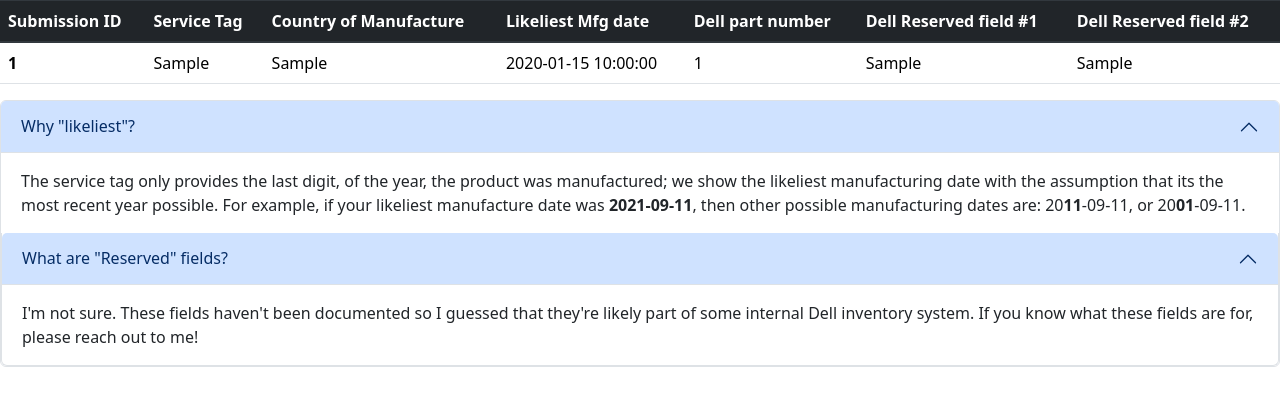
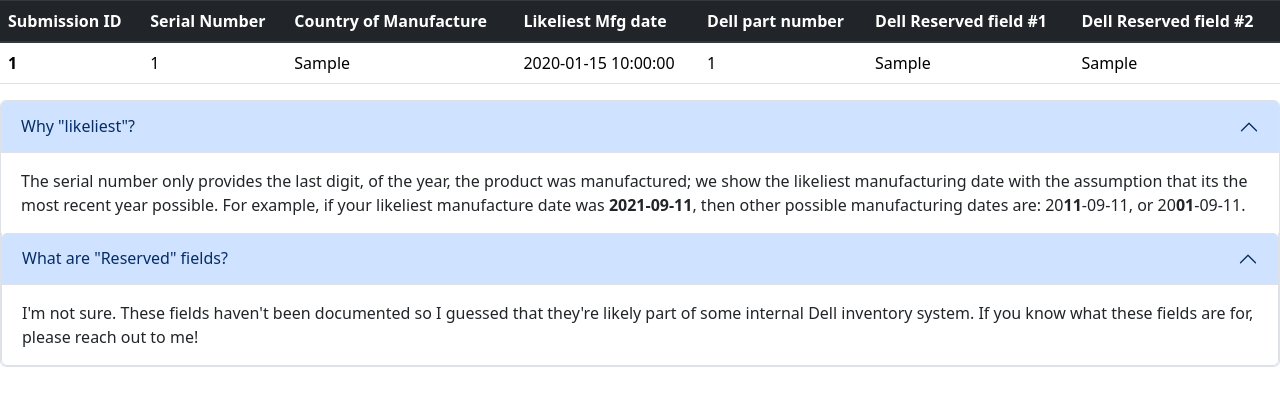
Before and after one commit to raleighlittles/Dell_Serial_Number_Parser, a Flask app: template templates/submission_successful.html in a window 1280 px wide. Shown: the top 406 px of the page. Run offline with Flask 3, Linux system fonts and the light colour scheme; the template is opened without the code that fills it: most values are stand-ins (such as "Sample title", 1, 10 or a date in 2020); parts of the project's set-up code (start-up, migrations or seed data) failed here and were passed over; some libraries are stand-ins or nearby versions.

Commit message:
the great rename, service tag to serial number

```diff
--- a/main.py
+++ b/main.py
@@ -10,7 +10,7 @@
 
 # locals
 import project_forms
-import dell_service_tag_parser
+import dell_serial_number_parser
 import initialize_csv
 
 def generate_secret_key(length):
@@ -24,14 +24,14 @@
 # needed for CSRF
 flask_app.config['SECRET_KEY'] = generate_secret_key(12)
 
-database_name = datetime.datetime.now().strftime("%Y%m%d") + "__service_tags"
+database_name = datetime.datetime.now().strftime("%Y%m%d") + "__serial_numbers"
 # Must be done before database can be instantiated
 flask_app.config[
     'SQLALCHEMY_DATABASE_URI'] = f"sqlite:////tmp/{database_name}.db"
 database = flask_sqlalchemy.SQLAlchemy(flask_app)
 
 class ServiceTag(database.Model):
-    service_tag_id = database.Column(database.String, primary_key=True)
+    serial_number_id = database.Column(database.String, primary_key=True)
     mfg_country = database.Column(database.String,
                                   unique=False,
                                   nullable=False)
@@ -50,7 +50,7 @@
     datetime_parsed = database.Column(database.DateTime,
                                       unique=False,
                                       nullable=False)
-    service_tag_original = database.Column(database.String,
+    serial_number_original = database.Column(database.String,
                                            unique=True,
                                            nullable=False)
     epoch_timestamp_parsed = database.Column(database.BigInteger,
@@ -60,7 +60,7 @@
 
 def initialize_db(database):
 
-    with open("service_tags.csv", "r") as csv_file:
+    with open("serial_numbers.csv", "r") as csv_file:
 
         csv_reader = csv.DictReader(csv_file)
 
@@ -69,8 +69,8 @@
                 continue  # skip column headers
 
             else:
-                service_tag = ServiceTag(
-                    service_tag_id=row_contents["id"],
+                serial_number = ServiceTag(
+                    serial_number_id=row_contents["id"],
                     mfg_country=row_contents["Country_of_manufacture"],
                     likely_mfg_date=datetime.datetime.strptime(
                         row_contents["Likeliest_manufacture_date"],
@@ -78,23 +78,23 @@
                     dell_part_number=row_contents["Dell_part_number"],
                     dell_reserved_1_field=row_contents["Dell_Reserved_1"],
                     dell_reserved_2_field=row_contents["Dell_Reserved_2"],
-                    service_tag_original=row_contents["original"],
+                    serial_number_original=row_contents["original"],
                     datetime_parsed=datetime.datetime.strptime(
                         row_contents["Date_parsed"], "%Y-%m-%d"),
                     epoch_timestamp_parsed=row_contents["timestamp"])
 
-                print(f"Adding service tag with ID {row_contents['id']}")
+                print(f"Adding serial number with ID {row_contents['id']}")
 
-                database.session.add(service_tag)
+                database.session.add(serial_number)
 
                 database.session.flush()
         database.session.commit()
 
 
 @flask_app.route("/upload", methods=["GET", "POST"])
-def add_new_service_tag():
+def add_new_serial_number():
 
-    flask_app.logger.info("add_new_service_tag() called")
+    flask_app.logger.info("add_new_serial_number() called")
 
     form = project_forms.SubmitServiceTagForm()
 
@@ -107,53 +107,53 @@
             return flask.render_template("submit.html", form=form)
 
         else:  # form passes validation
-            flask_app.logger.info("Service tag submitted %s",
-                                  form.service_tag.data)
-            raw_service_tag = form.service_tag.data
-            parsed_service_tag = dell_service_tag_parser.parse_service_tag(
-                raw_service_tag)
+            flask_app.logger.info("Serial number submitted %s",
+                                  form.serial_number.data)
+            raw_serial_number = form.serial_number.data
+            parsed_serial_number = dell_serial_number_parser.parse_serial_number(
+                raw_serial_number)
 
-            parsed_service_tag_with_date = initialize_csv.add_date_info_to_service_tag_obj(
-                parsed_service_tag)
+            parsed_serial_number_with_date = initialize_csv.add_date_info_to_serial_number_obj(
+                parsed_serial_number)
 
             next_id = database.session.query(ServiceTag).count() + 1
             flask_app.logger.info("Adding new item to table, with ID %s",
                                   next_id)
 
-            mfg_country = parsed_service_tag_with_date[
+            mfg_country = parsed_serial_number_with_date[
                 "Country_of_manufacture"]
             likely_mfg_date = datetime.datetime.strptime(
-                parsed_service_tag_with_date["Likeliest_manufacture_date"],
+                parsed_serial_number_with_date["Likeliest_manufacture_date"],
                 "%Y-%m-%d")
-            dell_part_number = parsed_service_tag_with_date["Dell_part_number"]
-            dell_reserved_1_field = parsed_service_tag_with_date[
+            dell_part_number = parsed_serial_number_with_date["Dell_part_number"]
+            dell_reserved_1_field = parsed_serial_number_with_date[
                 "Dell_Reserved_1"]
-            dell_reserved_2_field = parsed_service_tag_with_date[
+            dell_reserved_2_field = parsed_serial_number_with_date[
                 "Dell_Reserved_2"]
 
-            new_service_tag_obj = ServiceTag(
-                service_tag_id=next_id,
+            new_serial_number_obj = ServiceTag(
+                serial_number_id=next_id,
                 mfg_country=mfg_country,
                 likely_mfg_date=likely_mfg_date,
                 dell_part_number=dell_part_number,
                 dell_reserved_1_field=dell_reserved_1_field,
                 dell_reserved_2_field=dell_reserved_2_field,
-                service_tag_original=raw_service_tag,
+                serial_number_original=raw_serial_number,
                 datetime_parsed=datetime.datetime.strptime(
-                    parsed_service_tag_with_date["Date_parsed"], "%Y-%m-%d"),
-                epoch_timestamp_parsed=parsed_service_tag_with_date[
+                    parsed_serial_number_with_date["Date_parsed"], "%Y-%m-%d"),
+                epoch_timestamp_parsed=parsed_serial_number_with_date[
                     "timestamp"])
 
             next_id = (database.session.query(ServiceTag).count() + 1)
 
             try:
-                database.session.add(new_service_tag_obj)
+                database.session.add(new_serial_number_obj)
                 database.session.commit()
                 return flask.render_template(
                     "submission_successful.html",
                     country_of_mfg=mfg_country,
                     submission_number=next_id,
-                    original_service_tag=raw_service_tag,
+                    original_serial_number=raw_serial_number,
                     likeliest_mfg_date=likely_mfg_date,
                     dell_part_number=dell_part_number,
                     dell_reserved_1=dell_reserved_1_field,
@@ -161,7 +161,7 @@
 
             except sqlalchemy.exc.IntegrityError:
 
-                # Tried to submit a service tag that already exists
+                # Tried to submit a serial number that already exists
                 database.session.rollback()
 
                 flask_app.logger.warn(
@@ -170,11 +170,11 @@
 
                 # Figure out when the serial number was originally submitted and let the user know
                 original_serial_number_submission = ServiceTag.query.filter_by(
-                    service_tag_original=raw_service_tag)
+                    serial_number_original=raw_serial_number)
 
                 return flask.render_template(
                     "submission_failed.html",
-                    user_serial_number=raw_service_tag,
+                    user_serial_number=raw_serial_number,
                     original_submission_date=original_serial_number_submission.
                     first().datetime_parsed)
 
--- a/project_forms.py
+++ b/project_forms.py
@@ -4,7 +4,7 @@
 
 class SubmitServiceTagForm(flask_wtf.FlaskForm):
 
-    service_tag = wtforms.StringField(
-        "service_tag", validators=[wtforms.validators.DataRequired()])
+    serial_number = wtforms.StringField(
+        "serial_number", validators=[wtforms.validators.DataRequired()])
     #recaptcha = flask_wtf.RecaptchaField()
     submit = wtforms.SubmitField("Submit")
--- a/templates/submission_successful.html
+++ b/templates/submission_successful.html
@@ -9,7 +9,7 @@
     <thead class="thead-dark">
       <tr>
         <th scope="col">Submission ID</th>
-        <th scope="col">Service Tag</th>
+        <th scope="col">Serial Number</th>
         <th scope="col">Country of Manufacture</th>
         <th scope="col">Likeliest Mfg date</th>
         <th scope="col">Dell part number</th>
@@ -20,7 +20,7 @@
     <tbody>
       <tr>
         <th scope="row">{{submission_number}}</th>
-        <td>{{ original_service_tag }}</td>
+        <td>{{ original_serial_number }}</td>
         <td>{{ country_of_mfg }} </td>
         <td> {{ likeliest_mfg_date }} </td>
         <td> {{ dell_part_number }} </td>
@@ -40,7 +40,7 @@
       </h2>
       <div id="collapseOne" class="accordion-collapse collapse show" aria-labelledby="headingOne" data-bs-parent="#accordionDateInfo">
         <div class="accordion-body">
-          The service tag only provides the last digit, of the year, the product was manufactured; we show the likeliest manufacturing date with the assumption that its the most recent year possible. For example, if your likeliest manufacture date was <b>2021-09-11</b>, then other possible manufacturing dates are: 20<b>11</b>-09-11, or 20<b>01</b>-09-11.
+          The serial number only provides the last digit, of the year, the product was manufactured; we show the likeliest manufacturing date with the assumption that its the most recent year possible. For example, if your likeliest manufacture date was <b>2021-09-11</b>, then other possible manufacturing dates are: 20<b>11</b>-09-11, or 20<b>01</b>-09-11.
         </div>
       </div>
 
```
Also changed, not shown: dell_service_tag_parser.py (+19 -19 lines), initialize_csv.py (+17 -17 lines), templates/submit.html (+4 -4 lines), test/test_serial_number_parser.py (+6 -6 lines).
